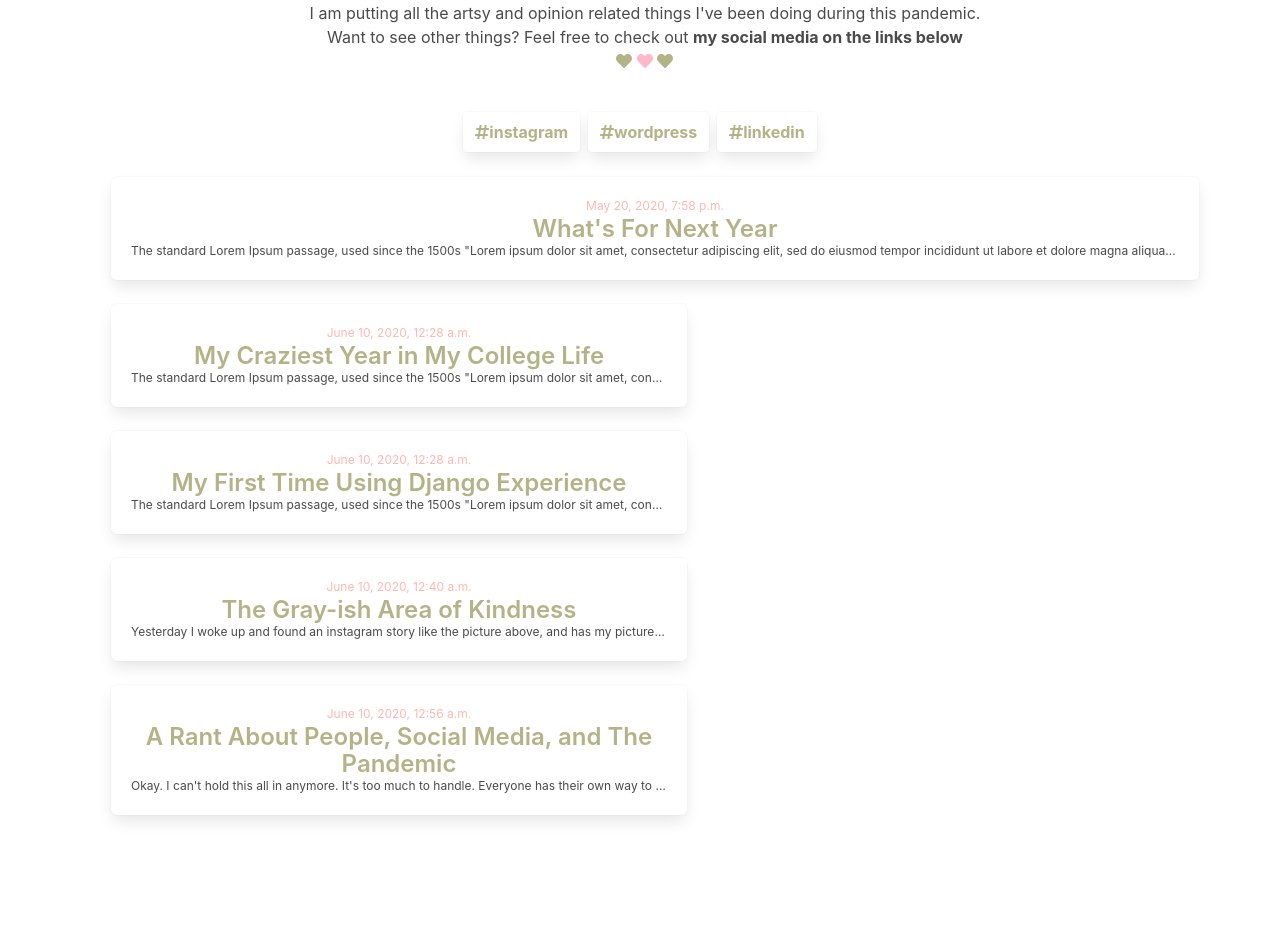
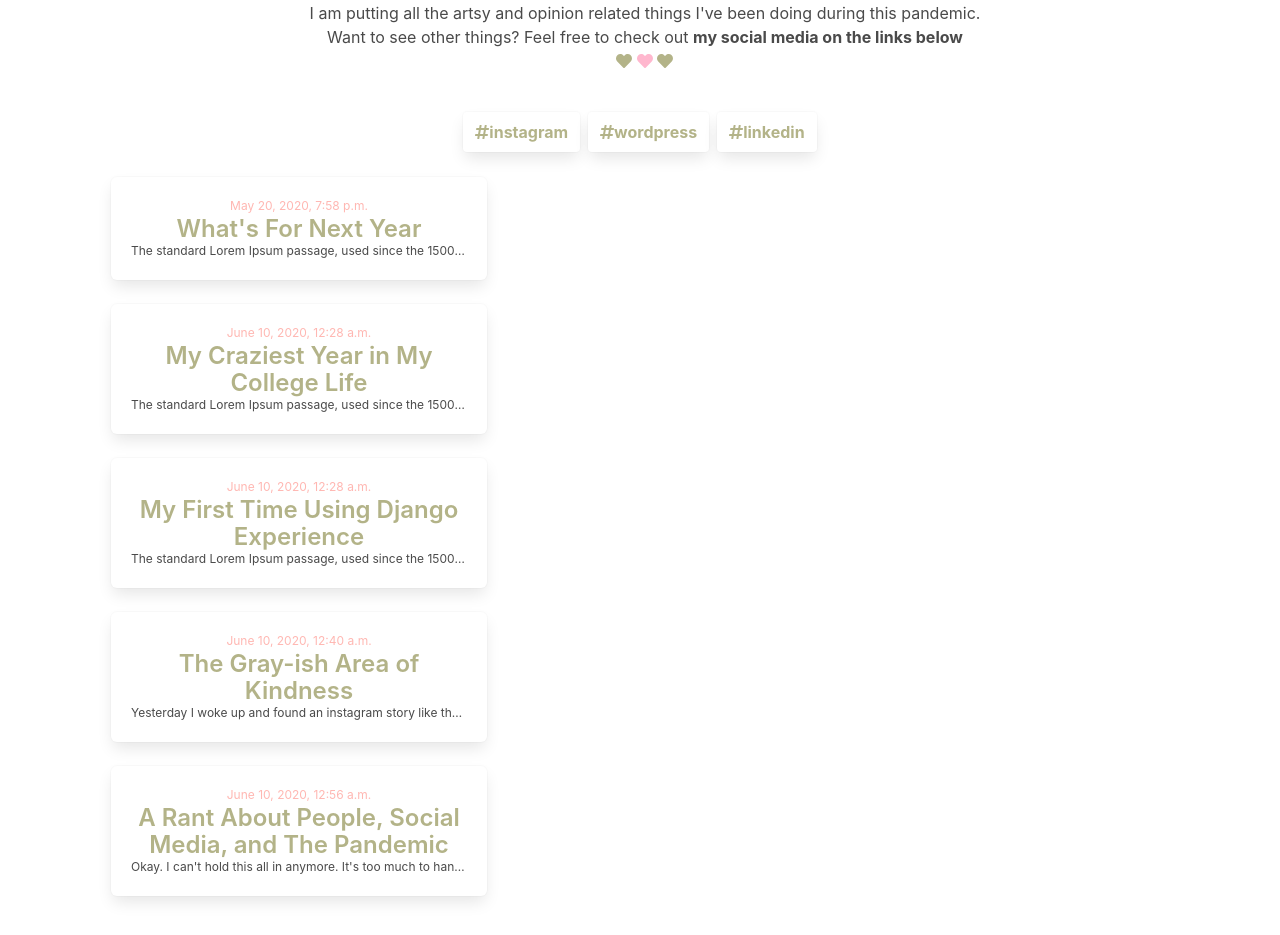
Before and after one commit to amlndr/myWebsite, a Django app: page / in a window 1280 px wide. Shown: the part 401-1336 px from the top of the page. Before the commit the page ends 1222 px from the top, so only its background shows below. Run offline with Django 3.2, Linux system fonts and the light colour scheme; data comes from the database, SQL or seed files in the repository; some libraries are stand-ins or nearby versions.

Commit message:
try again fix

```diff
--- a/blog/templates/blog/post_list.html
+++ b/blog/templates/blog/post_list.html
@@ -47,8 +47,8 @@
         <div class="level ">
             <div class="level-item has-text-centered ">
                 {% for post in posts %}
-                <div class="tile is-ancestor  is-vertical postBox ">
-                    <div class="tile is-parent  is-vertical " >
+                <div class="tile is-ancestor  is-vertical " style ="width:400px;">
+                    <div class="tile is-parent  is-vertical "style ="width:400px;" >
                         <div class="tile is-child  box " >
                             <div class="post">
                                 <div class="date">
```
